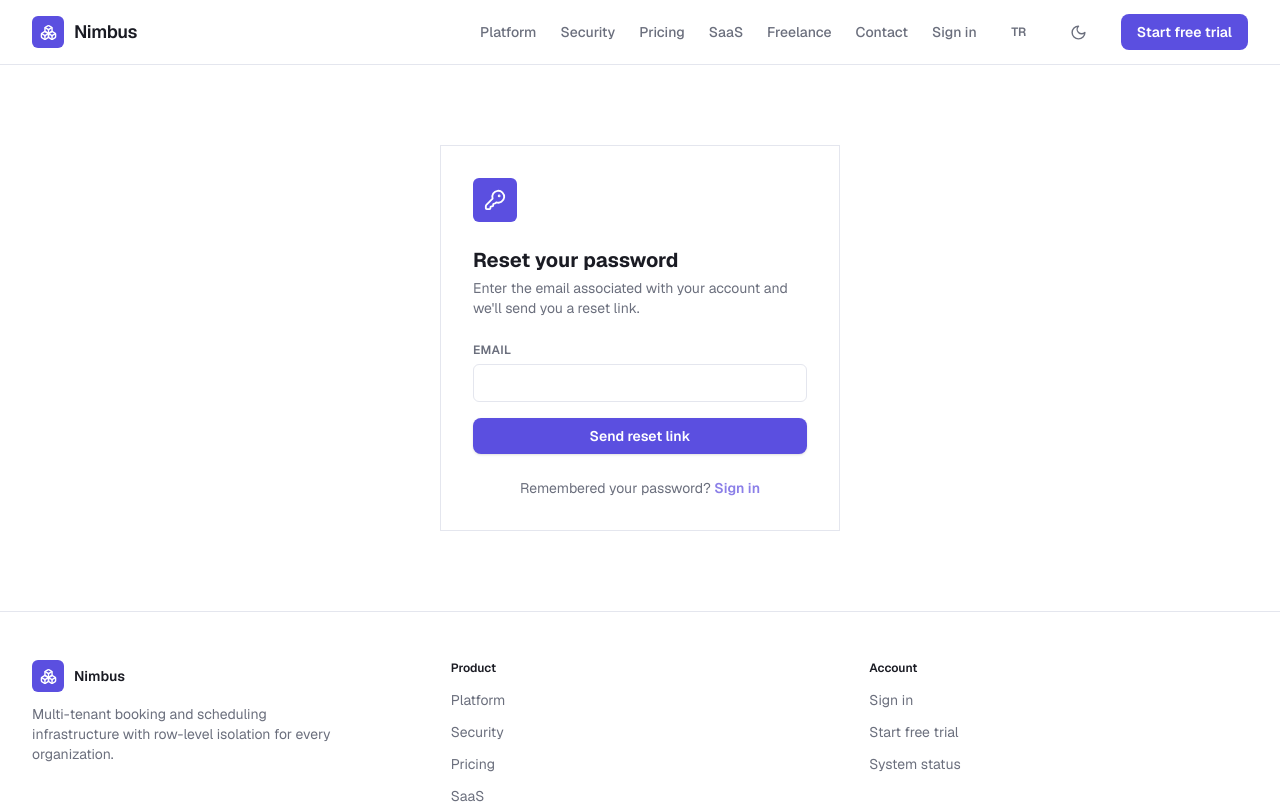
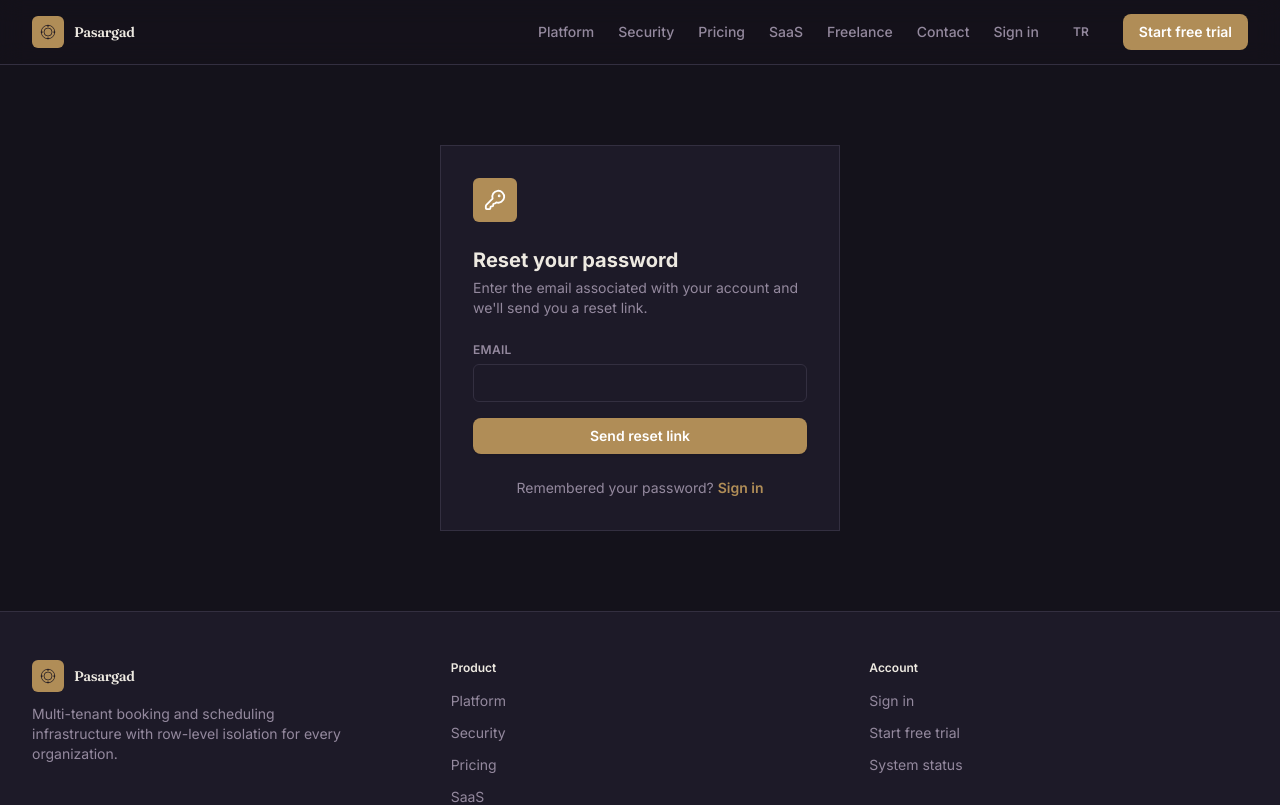
Before and after one commit to Behdarvandan/enterprise-saas-starter, a Next.js app: page /en/forgot-password in a window 1280 px wide. Shown: the top 805 px of the page. Built offline with nearby package versions, Linux system fonts and the light colour scheme; no server answers.

Commit message:
feat(pasargad): phase 1 - foundation, design tokens and logo

```diff
--- a/src/app/[locale]/layout.tsx
+++ b/src/app/[locale]/layout.tsx
@@ -1,5 +1,5 @@
 import type { Metadata } from "next";
-import { Geist, Geist_Mono } from "next/font/google";
+import { Fraunces, Geist_Mono, Inter } from "next/font/google";
 import { hasLocale, NextIntlClientProvider } from "next-intl";
 import { getMessages, getTranslations, setRequestLocale } from "next-intl/server";
 import { notFound } from "next/navigation";
@@ -7,7 +7,14 @@ import { ThemeProvider } from "@/components/theme-provider";
 import { routing, type Locale } from "@/i18n/routing";
 import "../globals.css";
 
-const geist = Geist({ subsets: ["latin"], variable: "--font-geist" });
+// Inter carries body/UI copy; Fraunces is reserved for headings and display
+// text only — see CLAUDE.md §1.2. Geist Mono stays for code/mono contexts.
+const inter = Inter({ subsets: ["latin"], variable: "--font-inter" });
+const fraunces = Fraunces({
+  subsets: ["latin"],
+  weight: ["400", "500", "600"],
+  variable: "--font-fraunces",
+});
 const geistMono = Geist_Mono({
   subsets: ["latin"],
   variable: "--font-geist-mono",
@@ -52,11 +59,11 @@ export default async function RootLayout({
     <html
       lang={locale}
       suppressHydrationWarning
-      className={`${geist.variable} ${geistMono.variable}`}
+      className={`${inter.variable} ${fraunces.variable} ${geistMono.variable}`}
     >
       <body className="min-h-screen bg-canvas font-sans text-ink-primary antialiased">
         <NextIntlClientProvider messages={messages}>
-          <ThemeProvider attribute="class" defaultTheme="system" enableSystem>
+          <ThemeProvider attribute="class" forcedTheme="dark" enableSystem={false}>
             {children}
           </ThemeProvider>
         </NextIntlClientProvider>
--- a/src/app/globals.css
+++ b/src/app/globals.css
@@ -6,8 +6,11 @@
 @custom-variant dark (&:is(.dark *));
 
 @theme inline {
-  /* Typography — wired to the next/font variables set on <html>. */
-  --font-sans: var(--font-geist), system-ui, sans-serif;
+  /* Typography — wired to the next/font variables set on <html>.
+     Fraunces (--font-serif) is for headings/display text only; Inter
+     (--font-sans) carries body/UI copy. See CLAUDE.md §1.2. */
+  --font-sans: var(--font-inter), system-ui, sans-serif;
+  --font-serif: var(--font-fraunces), Georgia, serif;
   --font-mono: var(--font-geist-mono), ui-monospace, monospace;
 
   /* Map shadcn semantic tokens to Tailwind color utilities. */
@@ -97,85 +100,89 @@
   }
 }
 
-/* Semantic design tokens — dark violet palette (dark) and its light counterpart. */
+/* Semantic design tokens — Pasargad palette (dark-only; see CLAUDE.md §1.1).
+   `:root` and `.dark` are kept identical on purpose: the product is forced
+   to dark via `forcedTheme="dark"` on `ThemeProvider`, but both blocks are
+   populated so the correct palette still applies if `.dark` is briefly
+   absent during hydration. `--sidebar*` is the one admin-only exception —
+   never consumed by /services, /saas, or /client code paths. */
 :root {
-  color-scheme: light;
+  color-scheme: dark;
 
-  --radius: 0.75rem;
+  --radius: 0.375rem;
 
   /* Minimum comfortable tap-target size for touch devices (44px). */
   --touch-target-min: 2.75rem;
 
-  --background: #ffffff;
-  --foreground: #1a1b23;
-  --card: #ffffff;
-  --card-foreground: #1a1b23;
-  --popover: #ffffff;
-  --popover-foreground: #1a1b23;
-  --primary: #5b4fe0;
-  --primary-foreground: #ffffff;
-  --secondary: #f2f3f7;
-  --secondary-foreground: #1a1b23;
-  --muted: #f2f3f7;
-  --muted-foreground: #6b6f7d;
-  --accent: #eceef4;
-  --accent-foreground: #1a1b23;
-  --destructive: #dc2626;
-  --destructive-foreground: #ffffff;
-  --border: #e4e6ee;
-  --input: #e4e6ee;
-  --ring: #8b7fe8;
-  --chart-1: #5b4fe0;
-  --chart-2: #3fbf7f;
-  --chart-3: #e0a63f;
-  --chart-4: #dc2626;
-  --chart-5: #8b7fe8;
-  --sidebar: #fafafc;
-  --sidebar-foreground: #1a1b23;
-  --sidebar-primary: #5b4fe0;
-  --sidebar-primary-foreground: #ffffff;
-  --sidebar-accent: #eceef4;
-  --sidebar-accent-foreground: #1a1b23;
-  --sidebar-border: #e4e6ee;
-  --sidebar-ring: #8b7fe8;
+  --background: #14121b;
+  --foreground: #ede9e1;
+  --card: #1d1a28;
+  --card-foreground: #ede9e1;
+  --popover: #1d1a28;
+  --popover-foreground: #ede9e1;
+  --primary: #b08d57;
+  --primary-foreground: #1a1520;
+  --secondary: #33303f;
+  --secondary-foreground: #ede9e1;
+  --muted: #33303f;
+  --muted-foreground: #94899e;
+  --accent: #c9a876;
+  --accent-foreground: #1a1520;
+  --destructive: #b4514b;
+  --destructive-foreground: #ede9e1;
+  --border: #332f40;
+  --input: #332f40;
+  --ring: #b08d57;
+  --chart-1: #b08d57;
+  --chart-2: #c9a876;
+  --chart-3: #3fbf7f;
+  --chart-4: #b4514b;
+  --chart-5: #94899e;
+  --sidebar: #20132c;
+  --sidebar-foreground: #ede9e1;
+  --sidebar-primary: #2a1938;
+  --sidebar-primary-foreground: #ede9e1;
+  --sidebar-accent: #2e1a3d;
+  --sidebar-accent-foreground: #ede9e1;
+  --sidebar-border: #33204a;
+  --sidebar-ring: #b08d57;
 }
 
-/* Dark violet theme — the product ships dark-first. */
 .dark {
   color-scheme: dark;
 
-  --background: #0d0e13;
-  --foreground: #e9eaf0;
-  --card: #181a22;
-  --card-foreground: #e9eaf0;
-  --popover: #20222d;
-  --popover-foreground: #e9eaf0;
-  --primary: #5b4fe0;
-  --primary-foreground: #ffffff;
-  --secondary: #20222d;
-  --secondary-foreground: #e9eaf0;
-  --muted: #181a22;
-  --muted-foreground: #8c90a0;
-  --accent: #2a2d3a;
-  --accent-foreground: #e9eaf0;
-  --destructive: #e0574f;
-  --destructive-foreground: #ffffff;
-  --border: #2a2d3a;
-  --input: #2a2d3a;
-  --ring: #8b7fe8;
-  --chart-1: #5b4fe0;
-  --chart-2: #3fbf7f;
-  --chart-3: #e0a63f;
-  --chart-4: #e0574f;
-  --chart-5: #8b7fe8;
-  --sidebar: #181a22;
-  --sidebar-foreground: #e9eaf0;
-  --sidebar-primary: #5b4fe0;
-  --sidebar-primary-foreground: #ffffff;
-  --sidebar-accent: #2a2d3a;
-  --sidebar-accent-foreground: #e9eaf0;
-  --sidebar-border: #2a2d3a;
-  --sidebar-ring: #8b7fe8;
+  --background: #14121b;
+  --foreground: #ede9e1;
+  --card: #1d1a28;
+  --card-foreground: #ede9e1;
+  --popover: #1d1a28;
+  --popover-foreground: #ede9e1;
+  --primary: #b08d57;
+  --primary-foreground: #1a1520;
+  --secondary: #33303f;
+  --secondary-foreground: #ede9e1;
+  --muted: #33303f;
+  --muted-foreground: #94899e;
+  --accent: #c9a876;
+  --accent-foreground: #1a1520;
+  --destructive: #b4514b;
+  --destructive-foreground: #ede9e1;
+  --border: #332f40;
+  --input: #332f40;
+  --ring: #b08d57;
+  --chart-1: #b08d57;
+  --chart-2: #c9a876;
+  --chart-3: #3fbf7f;
+  --chart-4: #b4514b;
+  --chart-5: #94899e;
+  --sidebar: #20132c;
+  --sidebar-foreground: #ede9e1;
+  --sidebar-primary: #2a1938;
+  --sidebar-primary-foreground: #ede9e1;
+  --sidebar-accent: #2e1a3d;
+  --sidebar-accent-foreground: #ede9e1;
+  --sidebar-border: #33204a;
+  --sidebar-ring: #b08d57;
 }
 
 @layer base {
@@ -192,8 +199,8 @@
   }
 
   ::selection {
-    background-color: #5b4fe0;
-    color: #e9eaf0;
+    background-color: var(--primary);
+    color: var(--primary-foreground);
   }
 
   :focus-visible {
--- a/src/components/admin/AdminSidebar.tsx
+++ b/src/components/admin/AdminSidebar.tsx
@@ -2,7 +2,8 @@
 
 import { Link, usePathname } from "@/i18n/navigation";
 import { useState } from "react";
-import { BarChart3, Boxes, Kanban, Menu, Users, X } from "lucide-react";
+import { BarChart3, Kanban, Menu, Users, X } from "lucide-react";
+import Logo from "@/components/layout/Logo";
 
 const NAV_ITEMS = [
   { label: "Leads", href: "/admin/leads", icon: Users },
@@ -52,25 +53,14 @@ export default function AdminSidebar() {
       {/* Desktop sidebar */}
       <aside className="sticky top-0 hidden h-screen w-64 flex-col border-r border-subtle bg-surface lg:flex">
         <div className="flex h-16 items-center gap-2.5 border-b border-subtle px-4">
-          <div className="flex h-8 w-8 items-center justify-center rounded-control bg-violet text-white">
-            <Boxes size={16} />
-          </div>
-          <div>
-            <span className="block text-sm font-semibold text-ink-primary">Nimbus</span>
-            <span className="block text-xs text-ink-muted">Admin</span>
-          </div>
+          <Logo subtitle="Admin" />
         </div>
         <div className="flex-1 overflow-y-auto px-3 py-4">{nav}</div>
       </aside>
 
       {/* Mobile top bar */}
       <div className="sticky top-0 z-40 flex h-16 items-center justify-between border-b border-subtle bg-surface px-4 lg:hidden">
-        <div className="flex items-center gap-2.5">
-          <div className="flex h-8 w-8 items-center justify-center rounded-control bg-violet text-white">
-            <Boxes size={16} />
-          </div>
-          <span className="text-sm font-semibold text-ink-primary">Nimbus</span>
-        </div>
+        <Logo />
         <button
           type="button"
           onClick={() => setOpen((value) => !value)}
--- a/src/components/client/ClientSidebar.tsx
+++ b/src/components/client/ClientSidebar.tsx
@@ -2,7 +2,8 @@
 
 import { Link, usePathname } from "@/i18n/navigation";
 import { useState } from "react";
-import { Boxes, KeyRound, LayoutDashboard, Menu, Receipt, X } from "lucide-react";
+import { KeyRound, LayoutDashboard, Menu, Receipt, X } from "lucide-react";
+import Logo from "@/components/layout/Logo";
 
 const NAV_ITEMS = [
   { label: "Project status", href: "/client", icon: LayoutDashboard },
@@ -52,25 +53,14 @@ export default function ClientSidebar() {
       {/* Desktop sidebar */}
       <aside className="sticky top-0 hidden h-screen w-64 flex-col border-r border-subtle bg-surface lg:flex">
         <div className="flex h-16 items-center gap-2.5 border-b border-subtle px-4">
-          <div className="flex h-8 w-8 items-center justify-center rounded-control bg-violet text-white">
-            <Boxes size={16} />
-          </div>
-          <div>
-            <span className="block text-sm font-semibold text-ink-primary">Nimbus</span>
-            <span className="block text-xs text-ink-muted">Client portal</span>
-          </div>
+          <Logo subtitle="Client portal" />
         </div>
         <div className="flex-1 overflow-y-auto px-3 py-4">{nav}</div>
       </aside>
 
       {/* Mobile top bar */}
       <div className="sticky top-0 z-40 flex h-16 items-center justify-between border-b border-subtle bg-surface px-4 lg:hidden">
-        <div className="flex items-center gap-2.5">
-          <div className="flex h-8 w-8 items-center justify-center rounded-control bg-violet text-white">
-            <Boxes size={16} />
-          </div>
-          <span className="text-sm font-semibold text-ink-primary">Nimbus</span>
-        </div>
+        <Logo />
         <button
           type="button"
           onClick={() => setOpen((value) => !value)}
--- a/src/components/dashboard/DashboardSidebar.tsx
+++ b/src/components/dashboard/DashboardSidebar.tsx
@@ -3,7 +3,6 @@
 import { Link, usePathname } from "@/i18n/navigation";
 import { useState } from "react";
 import {
-  Boxes,
   CalendarDays,
   CreditCard,
   LayoutDashboard,
@@ -14,6 +13,7 @@ import {
   X,
 } from "lucide-react";
 import type { UserOrganization } from "@/lib/team";
+import Logo from "@/components/layout/Logo";
 import OrgSwitcher from "./OrgSwitcher";
 
 const NAV_ITEMS = [
@@ -70,10 +70,7 @@ export default function DashboardSidebar({
       {/* Desktop sidebar */}
       <aside className="sticky top-0 hidden h-screen w-64 flex-col border-r border-subtle bg-surface lg:flex">
         <div className="flex h-16 items-center gap-2.5 border-b border-subtle px-4">
-          <div className="flex h-8 w-8 items-center justify-center rounded-control bg-violet text-white">
-            <Boxes size={16} />
-          </div>
-          <span className="text-sm font-semibold text-ink-primary">Nimbus</span>
+          <Logo />
         </div>
         <OrgSwitcher organizations={organizations} activeOrganizationId={activeOrganizationId} />
         <div className="flex-1 overflow-y-auto px-3 py-4">{nav}</div>
@@ -81,12 +78,7 @@ export default function DashboardSidebar({
 
       {/* Mobile top bar */}
       <div className="sticky top-0 z-40 flex h-16 items-center justify-between border-b border-subtle bg-surface px-4 lg:hidden">
-        <div className="flex items-center gap-2.5">
-          <div className="flex h-8 w-8 items-center justify-center rounded-control bg-violet text-white">
-            <Boxes size={16} />
-          </div>
-          <span className="text-sm font-semibold text-ink-primary">Nimbus</span>
-        </div>
+        <Logo />
         <button
           type="button"
           onClick={() => setOpen((value) => !value)}
--- a/src/components/layout/Footer.tsx
+++ b/src/components/layout/Footer.tsx
@@ -1,6 +1,6 @@
-import { Boxes } from "lucide-react";
 import { getTranslations } from "next-intl/server";
 import { Link } from "@/i18n/navigation";
+import Logo from "@/components/layout/Logo";
 
 export default async function Footer() {
   const tHeader = await getTranslations("marketing.header");
@@ -28,12 +28,7 @@ export default async function Footer() {
       <div className="mx-auto max-w-7xl px-4 py-12 sm:px-6 lg:px-8">
         <div className="grid grid-cols-1 gap-10 sm:grid-cols-3">
           <div>
-            <div className="flex items-center gap-2.5">
-              <div className="flex h-8 w-8 items-center justify-center rounded-control bg-violet text-white">
-                <Boxes size={17} />
-              </div>
-              <span className="text-sm font-semibold text-ink-primary">Nimbus</span>
-            </div>
+            <Logo />
             <p className="mt-3 max-w-xs text-sm text-ink-muted">{tFooter("tagline")}</p>
           </div>
 
--- a/src/components/layout/Header.tsx
+++ b/src/components/layout/Header.tsx
@@ -1,8 +1,7 @@
-import { Boxes } from "lucide-react";
 import { getTranslations } from "next-intl/server";
 import { Link } from "@/i18n/navigation";
-import ThemeToggle from "@/components/theme-toggle";
 import LocaleSwitcher from "@/components/i18n/LocaleSwitcher";
+import Logo from "@/components/layout/Logo";
 
 export default async function Header() {
   const t = await getTranslations("marketing.header");
@@ -10,14 +9,8 @@ export default async function Header() {
   return (
     <header className="sticky top-0 z-50 w-full border-b border-subtle bg-canvas/85 backdrop-blur-md">
       <div className="mx-auto flex h-16 max-w-7xl items-center justify-between px-4 sm:px-6 lg:px-8">
-        <Link
-          href="/"
-          className="flex items-center gap-2.5 text-lg font-semibold tracking-tight text-ink-primary"
-        >
-          <div className="flex h-8 w-8 items-center justify-center rounded-control bg-violet text-white">
-            <Boxes size={17} />
-          </div>
-          <span>Nimbus</span>
+        <Link href="/">
+          <Logo />
         </Link>
 
         <nav className="flex items-center gap-6 text-sm font-medium text-ink-muted">
@@ -43,7 +36,6 @@ export default async function Header() {
             {t("signIn")}
           </Link>
           <LocaleSwitcher />
-          <ThemeToggle />
           <Link
             href="/signup"
             className="rounded-interactive bg-violet px-4 py-2 font-semibold text-white transition-colors hover:bg-violet/90"
--- /dev/null
+++ b/src/components/layout/Logo.tsx
@@ -0,0 +1,48 @@
+import { cn } from "@/lib/utils";
+
+/**
+ * Abstract circular/dotted motif referenced in the brand brief §1.3 —
+ * concentric circles + four cardinal dots, echoing the Simurgh emblem's
+ * border pattern without depicting the bird itself. Monochrome, inherits
+ * `currentColor` so it can sit on any accent-colored surface.
+ */
+export function LogoMark({ className }: { className?: string }) {
+  return (
+    <svg
+      viewBox="0 0 32 32"
+      fill="none"
+      className={className}
+      aria-hidden="true"
+    >
+      <circle cx="16" cy="16" r="13.5" stroke="currentColor" strokeWidth="1.5" />
+      <circle cx="16" cy="16" r="8" stroke="currentColor" strokeWidth="1.5" />
+      <circle cx="16" cy="3.5" r="1.75" fill="currentColor" />
+      <circle cx="16" cy="28.5" r="1.75" fill="currentColor" />
+      <circle cx="3.5" cy="16" r="1.75" fill="currentColor" />
+      <circle cx="28.5" cy="16" r="1.75" fill="currentColor" />
+    </svg>
+  );
+}
+
+interface LogoProps {
+  className?: string;
+  /** Optional line rendered under the wordmark (e.g. "Admin", "Client portal"). */
+  subtitle?: string;
+}
+
+/** Shared wordmark + motif — replaces the old per-file "Nimbus" markup. */
+export default function Logo({ className, subtitle }: LogoProps) {
+  return (
+    <div className={cn("flex items-center gap-2.5", className)}>
+      <div className="flex h-8 w-8 shrink-0 items-center justify-center rounded-control bg-primary text-primary-foreground">
+        <LogoMark className="h-4 w-4" />
+      </div>
+      <div>
+        <span className="block font-serif text-sm font-semibold tracking-tight text-ink-primary">
+          Pasargad
+        </span>
+        {subtitle ? <span className="block text-xs text-ink-muted">{subtitle}</span> : null}
+      </div>
+    </div>
+  );
+}
--- a/src/lib/email.ts
+++ b/src/lib/email.ts
@@ -11,8 +11,8 @@ function getResend(): Resend {
 }
 
 // Defaults to Resend's test sender. In production, set this to a verified
-// domain (e.g. "Nimbus SaaS <hello@yourdomain.com>").
-const FROM_EMAIL = process.env.EMAIL_FROM ?? "Nimbus SaaS <onboarding@resend.dev>";
+// domain (e.g. "Pasargad <hello@yourdomain.com>").
+const FROM_EMAIL = process.env.EMAIL_FROM ?? "Pasargad <onboarding@resend.dev>";
 
 function escapeHtml(value: string): string {
   return value
```
Also changed, not shown: messages/en.json (+5 -5 lines), messages/tr.json (+5 -5 lines).
